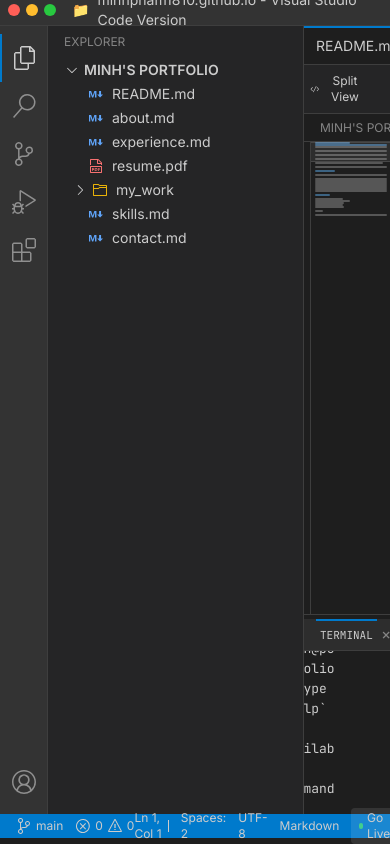
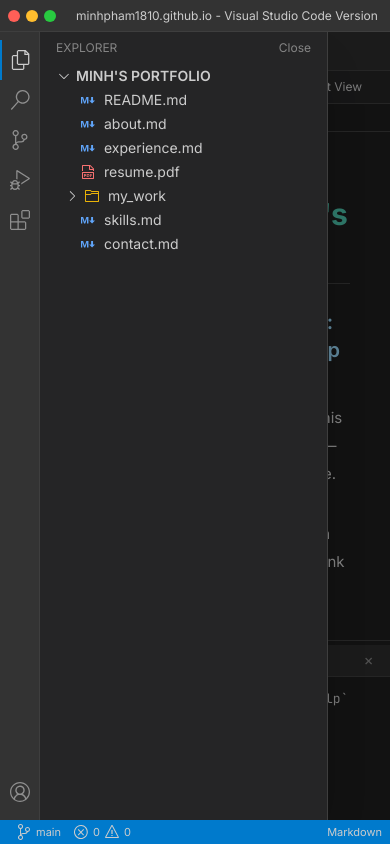
Before and after one commit to minhpham1810/minhpham1810.github.io, a Next.js app: page / in a window 390 px wide. Both pictures are taken after a click on the button 23 px from the left and 58 px from the top of the page. Built offline with nearby package versions, Linux system fonts and the light colour scheme.

Commit message:
feat: update component layouts and enhance responsiveness across ActivityBar, FileContent, FindPanel, Minimap, Sidebar, StatusBar, TitleBar, and VSCodeWindow

```diff
--- a/components/ActivityBar.tsx
+++ b/components/ActivityBar.tsx
@@ -27,7 +27,7 @@ export default function ActivityBar({
   ];
 
   return (
-    <div className="w-12 bg-vscode-activityBar flex flex-col items-center py-2 border-r border-vscode-border">
+    <div className="w-10 sm:w-12 bg-vscode-activityBar flex flex-col items-center py-2 border-r border-vscode-border shrink-0">
       {items.map((item) => {
         const Icon = item.icon;
         const isActive = activeItem === item.id;
@@ -35,13 +35,13 @@ export default function ActivityBar({
           <button
             key={item.id}
             onClick={() => onItemClick(item.id)}
-            className={`group w-12 h-12 flex items-center justify-center hover:bg-vscode-highlight transition-all duration-150 ${
+            className={`group w-10 h-10 sm:w-12 sm:h-12 flex items-center justify-center hover:bg-vscode-highlight transition-all duration-150 ${
               isActive ? "border-l-2 border-vscode-statusBar" : ""
             }`}
             title={item.label}
           >
             <Icon
-              className={`w-6 h-6 transition-opacity duration-150 ${
+              className={`w-5 h-5 sm:w-6 sm:h-6 transition-opacity duration-150 ${
                 isActive
                   ? "opacity-100"
                   : "opacity-60 group-hover:opacity-100"
@@ -51,8 +51,8 @@ export default function ActivityBar({
         );
       })}
       <div className="flex-1" />
-      <button className="group w-12 h-12 flex items-center justify-center hover:bg-vscode-highlight transition-all duration-150">
-        <VscAccount className="w-6 h-6 opacity-60 group-hover:opacity-100 transition-opacity duration-150" />
+      <button className="group w-10 h-10 sm:w-12 sm:h-12 flex items-center justify-center hover:bg-vscode-highlight transition-all duration-150">
+        <VscAccount className="w-5 h-5 sm:w-6 sm:h-6 opacity-60 group-hover:opacity-100 transition-opacity duration-150" />
       </button>
     </div>
   );
--- a/components/FileContent.tsx
+++ b/components/FileContent.tsx
@@ -113,7 +113,7 @@ export default function FileContent({
     const googleDriveUrl =
       "https://drive.google.com/file/d/1rNd_H9fLWWmmH7zTViRTOYi-waebzB-o/view?usp=sharing";
     return (
-      <div ref={containerRef} className="relative flex-1">
+      <div ref={containerRef} className="relative flex h-full min-h-0 flex-1 bg-vscode-bg">
         <PDFPreview googleDriveUrl={googleDriveUrl} />
       </div>
     );
--- a/components/FindPanel.tsx
+++ b/components/FindPanel.tsx
@@ -40,18 +40,18 @@ export default function FindPanel({
     : `${activeMatch + 1} of ${matchCount}`
 
   return (
-    <div className="absolute top-2 right-4 z-40 flex items-center gap-1 bg-[#252526] border border-vscode-border rounded shadow-xl px-2 py-1.5">
+    <div className="absolute top-2 right-2 z-40 flex max-w-[calc(100%-1rem)] items-center gap-1 rounded border border-vscode-border bg-[#252526] px-2 py-1.5 shadow-xl sm:right-4">
       <input
         ref={inputRef}
         value={query}
         onChange={e => onChange(e.target.value)}
         onKeyDown={handleKeyDown}
         placeholder="Find"
-        className="w-48 bg-[#3c3c3c] text-vscode-text text-[13px] px-2 py-0.5 rounded outline-none placeholder:text-vscode-textMuted border border-transparent focus:border-[#007acc]"
+        className="w-28 rounded border border-transparent bg-[#3c3c3c] px-2 py-0.5 text-[13px] text-vscode-text outline-none placeholder:text-vscode-textMuted focus:border-[#007acc] sm:w-48"
         spellCheck={false}
       />
       {counterText && (
-        <span className="text-vscode-textMuted text-[11px] w-16 text-center">{counterText}</span>
+        <span className="hidden w-16 text-center text-[11px] text-vscode-textMuted sm:inline">{counterText}</span>
       )}
       <button
         onClick={onToggleCase}
--- a/components/Minimap.tsx
+++ b/components/Minimap.tsx
@@ -90,7 +90,7 @@ export default function Minimap({ content, scrollRef }: MinimapProps) {
   return (
     <div
       ref={containerRef}
-      className="relative flex-shrink-0 w-[80px] border-l border-vscode-border overflow-hidden cursor-pointer select-none"
+      className="relative hidden w-[80px] flex-shrink-0 cursor-pointer overflow-hidden border-l border-vscode-border select-none lg:block"
       onClick={handleMinimapClick}
     >
       {lines.map((line, i) => {
--- a/components/Sidebar.tsx
+++ b/components/Sidebar.tsx
@@ -14,6 +14,9 @@ import { useState } from "react";
 interface SidebarProps {
   activeItem: string;
   onFileClick: (file: string) => void;
+  isOpen: boolean;
+  isMobile?: boolean;
+  onClose?: () => void;
 }
 
 const getFileIcon = (fileName: string) => {
@@ -26,7 +29,13 @@ const getFileIcon = (fileName: string) => {
   return <VscFile className="w-4 h-4 mr-2 shrink-0" />;
 };
 
-export default function Sidebar({ activeItem, onFileClick }: SidebarProps) {
+export default function Sidebar({
+  activeItem,
+  onFileClick,
+  isOpen,
+  isMobile = false,
+  onClose,
+}: SidebarProps) {
   const [expandedFolders, setExpandedFolders] = useState<Set<string>>(
     new Set(["root"])
   );
@@ -41,14 +50,35 @@ export default function Sidebar({ activeItem, onFileClick }: SidebarProps) {
     setExpandedFolders(newExpanded);
   };
 
+  if (!isOpen) {
+    return null;
+  }
+
+  const sidebarClassName = `bg-vscode-sidebar border-r border-vscode-border ${
+    isMobile
+      ? "absolute inset-y-0 left-0 z-30 w-[min(18rem,calc(100vw-2.5rem))] shadow-2xl"
+      : "w-64 shrink-0"
+  }`;
+
   if (activeItem !== "files") {
     return (
-      <div className="w-64 bg-vscode-sidebar border-r border-vscode-border p-4">
-        <div className="text-vscode-textMuted text-xs uppercase mb-2">
-          {activeItem === "search" && "Search"}
-          {activeItem === "git" && "Source Control"}
-          {activeItem === "debug" && "Run and Debug"}
-          {activeItem === "extensions" && "Extensions"}
+      <div className={`${sidebarClassName} overflow-y-auto p-4`}>
+        <div className="mb-2 flex items-center justify-between">
+          <div className="text-vscode-textMuted text-xs uppercase">
+            {activeItem === "search" && "Search"}
+            {activeItem === "git" && "Source Control"}
+            {activeItem === "debug" && "Run and Debug"}
+            {activeItem === "extensions" && "Extensions"}
+          </div>
+          {isMobile && (
+            <button
+              type="button"
+              onClick={onClose}
+              className="text-xs text-vscode-textMuted hover:text-vscode-text transition-colors"
+            >
+              Close
+            </button>
+          )}
         </div>
         <div className="text-vscode-textMuted text-sm">
           {activeItem === "search" && "Search features coming soon..."}
@@ -138,10 +168,21 @@ export default function Sidebar({ activeItem, onFileClick }: SidebarProps) {
   };
 
   return (
-    <div className="w-64 bg-vscode-sidebar border-r border-vscode-border">
+    <div className={`${sidebarClassName} overflow-y-auto`}>
       <div className="p-2">
-        <div className="text-xs uppercase text-vscode-textMuted mb-2 px-2">
-          Explorer
+        <div className="mb-2 flex items-center justify-between px-2">
+          <div className="text-xs uppercase text-vscode-textMuted">
+            Explorer
+          </div>
+          {isMobile && (
+            <button
+              type="button"
+              onClick={onClose}
+              className="text-xs text-vscode-textMuted hover:text-vscode-text transition-colors"
+            >
+              Close
+            </button>
+          )}
         </div>
         <div className="mb-4">
           <div
--- a/components/StatusBar.tsx
+++ b/components/StatusBar.tsx
@@ -21,9 +21,10 @@ export default function StatusBar({ activeTab }: StatusBarProps) {
   };
 
   return (
-    <div className="h-6 bg-vscode-statusBar flex items-center justify-between px-2 text-xs">
-      <div className="flex items-center space-x-1">
-        <div className="flex items-center space-x-1 px-2 hover:bg-white/10 cursor-pointer transition-colors rounded-sm">
+    <div className="h-6 shrink-0 bg-vscode-statusBar px-2 text-[11px] sm:text-xs">
+      <div className="flex h-full items-center justify-between gap-2">
+        <div className="flex min-w-0 items-center space-x-1 overflow-hidden">
+          <div className="flex cursor-pointer items-center space-x-1 rounded-sm px-2 transition-colors hover:bg-white/10">
             <VscSourceControl className="w-4 h-4" />
             <span>main</span>
           </div>
@@ -36,18 +37,19 @@ export default function StatusBar({ activeTab }: StatusBarProps) {
             <span>0</span>
           </div>
         </div>
-      <div className="flex items-center space-x-3">
-        <span className="flex items-center gap-1">
+        <div className="flex min-w-0 items-center space-x-2 overflow-hidden sm:space-x-3">
+          <span className="hidden items-center gap-1 sm:flex">
             Ln 1, Col 1<span className="cursor-blink" />
           </span>
-        <span>Spaces: 2</span>
-        <span>UTF-8</span>
+          <span className="hidden md:inline">Spaces: 2</span>
+          <span className="hidden md:inline">UTF-8</span>
           <span>{getLanguage(activeTab)}</span>
-        <div className="flex items-center gap-1 px-2 py-0.5 bg-white/10 hover:bg-white/20 rounded cursor-pointer transition-colors">
+          <div className="hidden cursor-pointer items-center gap-1 rounded bg-white/10 px-2 py-0.5 transition-colors hover:bg-white/20 sm:flex">
             <span className="w-1.5 h-1.5 rounded-full bg-green-400 animate-pulse" />
             <span>Go Live</span>
           </div>
-        <VscBell className="w-4 h-4" />
+          <VscBell className="hidden w-4 h-4 sm:block" />
+        </div>
       </div>
     </div>
   );
--- a/components/TitleBar.tsx
+++ b/components/TitleBar.tsx
@@ -8,23 +8,22 @@ import {
 
 export default function TitleBar() {
   return (
-    <div className="h-8 bg-vscode-activityBar flex items-center justify-between px-2 select-none border-b border-vscode-border">
-      <div className="flex items-center space-x-4">
-        {/* macOS-style traffic light buttons */}
+    <div className="h-8 shrink-0 border-b border-vscode-border bg-vscode-activityBar px-2 select-none">
+      <div className="flex h-full min-w-0 items-center space-x-3 sm:space-x-4">
         <div className="flex items-center space-x-1.5 group">
-          <button className="w-3 h-3 rounded-full bg-[#ff5f57] flex items-center justify-center">
-            <VscChromeClose className="w-2 h-2 text-black/60 opacity-0 group-hover:opacity-100 transition-opacity duration-150" />
+          <button className="flex h-3 w-3 items-center justify-center rounded-full bg-[#ff5f57]">
+            <VscChromeClose className="h-2 w-2 text-black/60 opacity-0 transition-opacity duration-150 group-hover:opacity-100" />
           </button>
-          <button className="w-3 h-3 rounded-full bg-[#ffbd2e] flex items-center justify-center">
-            <VscChromeMinimize className="w-2 h-2 text-black/60 opacity-0 group-hover:opacity-100 transition-opacity duration-150" />
+          <button className="flex h-3 w-3 items-center justify-center rounded-full bg-[#ffbd2e]">
+            <VscChromeMinimize className="h-2 w-2 text-black/60 opacity-0 transition-opacity duration-150 group-hover:opacity-100" />
           </button>
-          <button className="w-3 h-3 rounded-full bg-[#28c940] flex items-center justify-center">
-            <VscChromeMaximize className="w-2 h-2 text-black/60 opacity-0 group-hover:opacity-100 transition-opacity duration-150" />
+          <button className="flex h-3 w-3 items-center justify-center rounded-full bg-[#28c940]">
+            <VscChromeMaximize className="h-2 w-2 text-black/60 opacity-0 transition-opacity duration-150 group-hover:opacity-100" />
           </button>
         </div>
-        <div className="flex items-center space-x-2">
-          <span className="text-sm">📁</span>
-          <span className="text-sm">
+        <div className="flex min-w-0 items-center space-x-2">
+          <span className="hidden text-sm sm:inline">VS</span>
+          <span className="truncate text-xs sm:text-sm">
             minhpham1810.github.io - Visual Studio Code Version
           </span>
         </div>
--- a/components/VSCodeWindow.tsx
+++ b/components/VSCodeWindow.tsx
@@ -13,6 +13,7 @@ import { contentMap } from "@/lib/contentMap";
 export default function VSCodeWindow() {
   const [activeTab, setActiveTab] = useState("README.md");
   const [activeSidebarItem, setActiveSidebarItem] = useState("files");
+  const [sidebarOpen, setSidebarOpen] = useState(true);
   const [openTabs, setOpenTabs] = useState<string[]>(["README.md"]);
   const [previewTrigger, setPreviewTrigger] = useState(0);
   const [terminalOpen, setTerminalOpen] = useState(true);
@@ -25,6 +26,7 @@ export default function VSCodeWindow() {
   const [findRegex, setFindRegex] = useState(false);
   const [findMatchCount, setFindMatchCount] = useState(0);
   const [findActiveMatch, setFindActiveMatch] = useState(0);
+  const [isMobile, setIsMobile] = useState(false);
   const isResizing = useRef(false);
 
   const handleFileClick = (file: string) => {
@@ -34,7 +36,34 @@ export default function VSCodeWindow() {
     }
     // Set as active tab
     setActiveTab(file);
+    if (isMobile) {
+      setSidebarOpen(false);
+    }
   };
+
+  const handleSidebarItemClick = (item: string) => {
+    if (item === activeSidebarItem) {
+      setSidebarOpen((prev) => !prev);
+      return;
+    }
+
+    setActiveSidebarItem(item);
+    setSidebarOpen(true);
+  };
+
+  useEffect(() => {
+    const mediaQuery = window.matchMedia("(max-width: 767px)");
+    const syncViewport = (event?: MediaQueryListEvent) => {
+      const mobile = event ? event.matches : mediaQuery.matches;
+      setIsMobile(mobile);
+      setSidebarOpen(!mobile);
+    };
+
+    syncViewport();
+    mediaQuery.addEventListener("change", syncViewport);
+
+    return () => mediaQuery.removeEventListener("change", syncViewport);
+  }, []);
 
   const handleCloseTab = (file: string) => {
     const newTabs = openTabs.filter((tab) => tab !== file);
@@ -94,6 +123,10 @@ export default function VSCodeWindow() {
           setTerminalOpen(false);
           return;
         }
+        if (isMobile && sidebarOpen) {
+          setSidebarOpen(false);
+          return;
+        }
       }
 
       // Ctrl+W or Cmd+W to close current tab
@@ -143,7 +176,7 @@ export default function VSCodeWindow() {
     window.addEventListener("keydown", handleKeyDown);
     return () => window.removeEventListener("keydown", handleKeyDown);
     // eslint-disable-next-line react-hooks/exhaustive-deps
-  }, [activeTab, openTabs, paletteOpen, findOpen, terminalOpen]);
+  }, [activeTab, openTabs, paletteOpen, findOpen, terminalOpen, isMobile, sidebarOpen]);
 
   function startResize(e: ReactMouseEvent) {
     e.preventDefault();
@@ -185,10 +218,25 @@ export default function VSCodeWindow() {
       <div className="flex flex-1 overflow-hidden min-h-0">
         <ActivityBar
           activeItem={activeSidebarItem}
-          onItemClick={setActiveSidebarItem}
+          onItemClick={handleSidebarItemClick}
         />
-        <Sidebar activeItem={activeSidebarItem} onFileClick={handleFileClick} />
-        <div className="flex flex-col flex-1 overflow-hidden">
+        <div className="relative flex flex-1 min-h-0 overflow-hidden">
+          {isMobile && sidebarOpen && (
+            <button
+              type="button"
+              aria-label="Close sidebar"
+              className="absolute inset-0 z-20 bg-black/40"
+              onClick={() => setSidebarOpen(false)}
+            />
+          )}
+          <Sidebar
+            activeItem={activeSidebarItem}
+            onFileClick={handleFileClick}
+            isOpen={sidebarOpen}
+            isMobile={isMobile}
+            onClose={() => setSidebarOpen(false)}
+          />
+          <div className="flex flex-col flex-1 overflow-hidden min-w-0">
           <Editor
             activeTab={activeTab}
             onTabChange={setActiveTab}
@@ -219,12 +267,12 @@ export default function VSCodeWindow() {
           />
           {terminalOpen && (
             <div
-              style={{ height: terminalHeight }}
+              style={{ height: isMobile ? Math.min(terminalHeight, 180) : terminalHeight }}
               className="flex-shrink-0 flex flex-col border-t border-vscode-border"
             >
               <div
                 className="h-1 cursor-row-resize hover:bg-vscode-statusBar transition-colors flex-shrink-0"
-                onMouseDown={startResize}
+                onMouseDown={isMobile ? undefined : startResize}
               />
               <div className="flex-1 overflow-hidden">
                 <Terminal
@@ -234,6 +282,7 @@ export default function VSCodeWindow() {
               </div>
             </div>
           )}
+          </div>
         </div>
       </div>
       <StatusBar activeTab={activeTab} />
```
Lines whose indentation alone changed are shown as unchanged.
